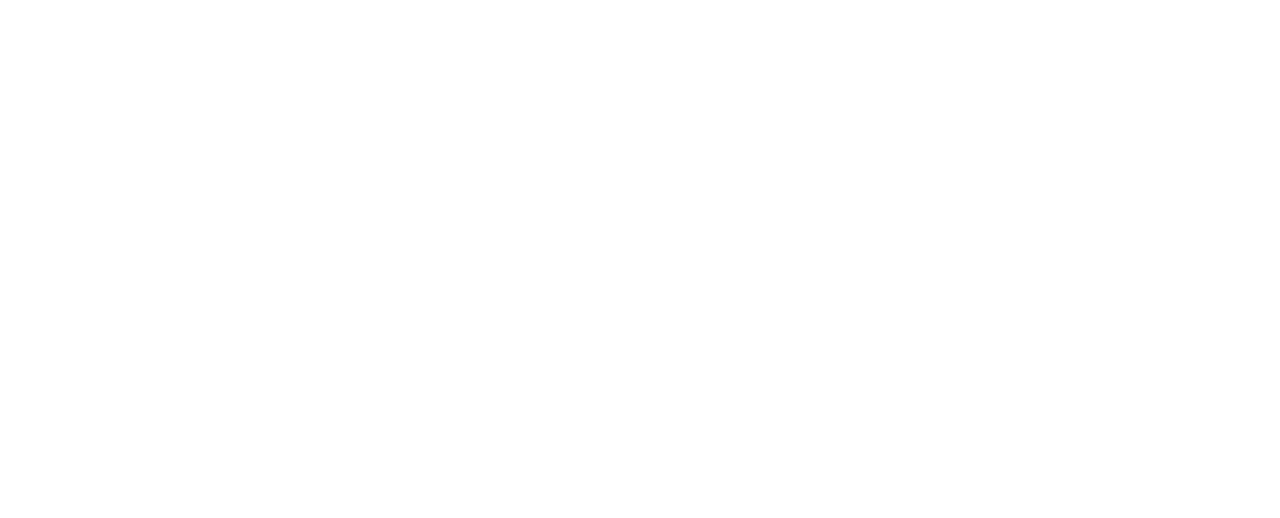
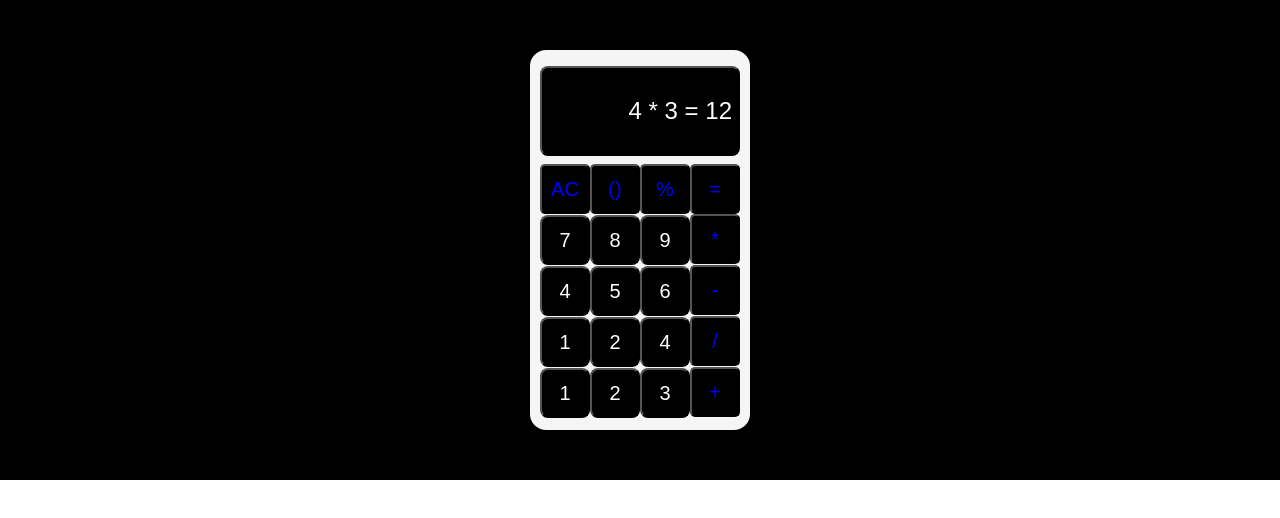
Before and after one commit to ewikisito/calculator, a plain HTML site: page index.html in a window 1280 px wide. Drawn offline with Linux system fonts and the light colour scheme.

Commit message:
working on my html and css

```diff
--- a/index.html
+++ b/index.html
@@ -7,6 +7,43 @@
     <link rel="stylesheet" href="./styles/styles.css">
 </head>
 <body>
+     <div class="container">
+        <div class="main">
+             <div class="calculator">
+               <button class="child">4 * 3 = 12</button>
+             </div>
+             <div class="num">
+                <button class="operators">AC</button>
+                <button class="operators">()</button>
+                <button class="operators">%</button>
+                <button class="operators">=</button>
+             </div>
+             <div class="num">
+                <button class="btn">7</button>
+                <button class="btn">8</button>
+                <button class="btn">9</button>
+                <button class="operators">*</button>
+             </div>
+             <div class="num">
+                <button class="btn">4</button>
+                <button class="btn">5</button>
+                <button class="btn">6</button>
+                <button class="operators">-</button>
+             </div>
+             <div class="num">
+                <button class="btn">1</button>
+                <button class="btn">2</button>
+                <button class="btn">4</button>
+                <button class="operators">/</button>
+             </div>
+             <div class="num">
+                <button class="btn">1</button>
+                <button class="btn">2</button>
+                <button class="btn">3</button>
+                <button class="operators">+</button>
+             </div>
 
+        </div>
+     </div>
 </body>
 </html>
--- a/styles/styles.css
+++ b/styles/styles.css
@@ -0,0 +1,71 @@
+body {
+  margin: 0;
+  padding: 0;
+  display: flex;
+  justify-content: center;
+  align-content: center;
+}
+
+.container {
+  background-color: black;
+  width: 100%;
+  border: 2px solid;
+  text-align: center;
+  display: flex;
+  flex-direction: column;
+  justify-content: center;
+  align-items: center;
+}
+
+.main {
+  background-color: whitesmoke;
+  width: 220px;
+  height: 380px;
+  text-align: center;
+  border-radius: 1rem;
+  margin-top: 3rem;
+  margin-bottom: 3rem;
+  display: flex;
+  flex-direction: column;
+  align-items: center;
+}
+
+.child {
+  background-color: black;
+  width: 200px;
+  height: 90px;
+  margin-bottom: 8px;
+  margin-top: 1rem;
+  color: white;
+  font-size: 24px;
+  text-align: right;
+  border-radius: 8px;
+}
+
+.num {
+  display: flex;
+}
+.btn {
+  margin-top: 1px;
+  width: 50px;
+  height: 50px;
+  background-color: black;
+  color: white;
+  gap:5px;
+  border-radius: 8px;
+  /* align-content: center;
+  justify-content: space-between;
+  border: solid; */
+  font-size: 20px;
+}
+
+.operators {
+font-size: 20px;
+background-color: black;
+color: blue;
+width: 50px;
+height: 50px;
+border-radius: 5px;
+align-content: center;
+justify-content: space-between;
+}
```
